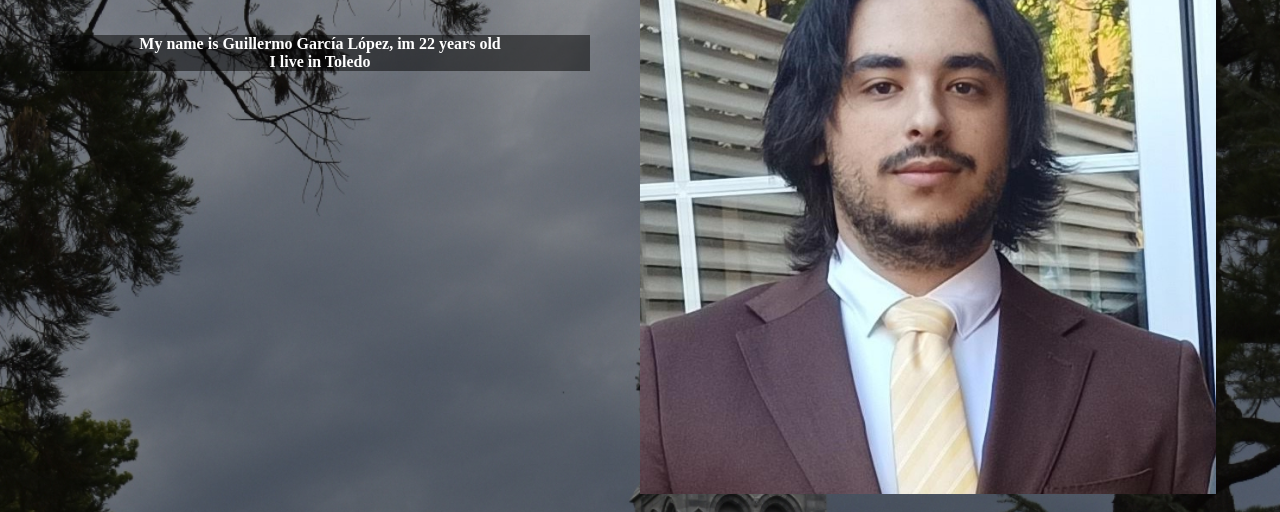
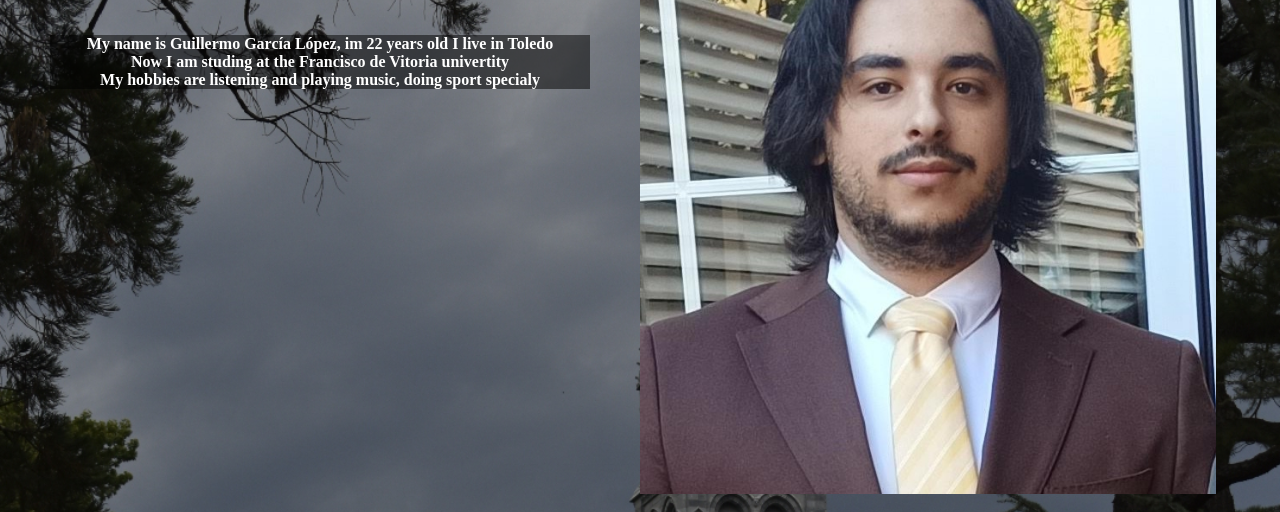
Before and after one commit to Willygoofy/GuilleWeb, a plain HTML site: page docs/public/about.html in a window 1280 px wide. Shown: the part 182-694 px from the top of the page. Drawn offline with Linux system fonts and the light colour scheme.

Commit message:
url updates

```diff
--- a/docs/public/about.html
+++ b/docs/public/about.html
@@ -24,8 +24,9 @@
       <div style="display: flex;">
         <div class="div3">
           <h1>About Me</h1>
-          <h4> My name is Guillermo García López, im 22 years old</h4>
-          <h4> I live in Toledo </h4>
+          <h4> My name is Guillermo García López, im 22 years old I live in Toledo </h4>
+          <h4> Now I am studing at the Francisco de Vitoria univertity </h4>
+          <h4> My hobbies are listening and playing music, doing sport specialy </h4>
         </div>
         <div class="div3">
           <img src="../images/Guille1.jpg" style="margin-top: 20px; margin-bottom: 20px; width: 90%;">
```
